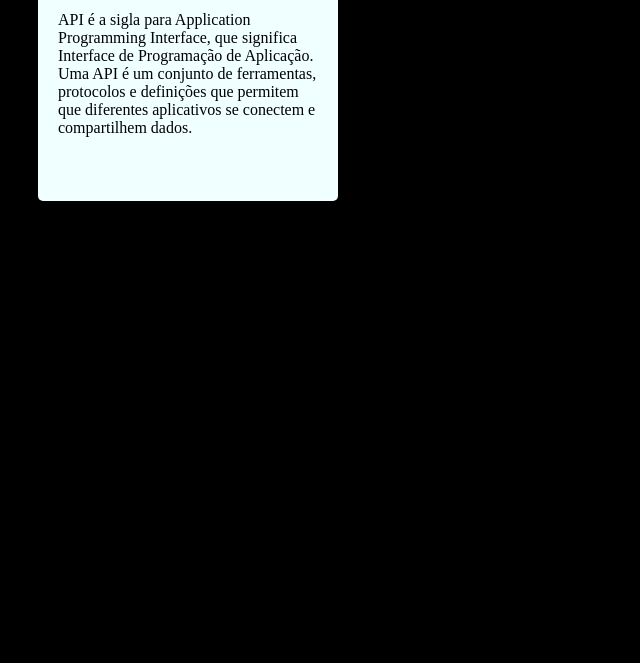
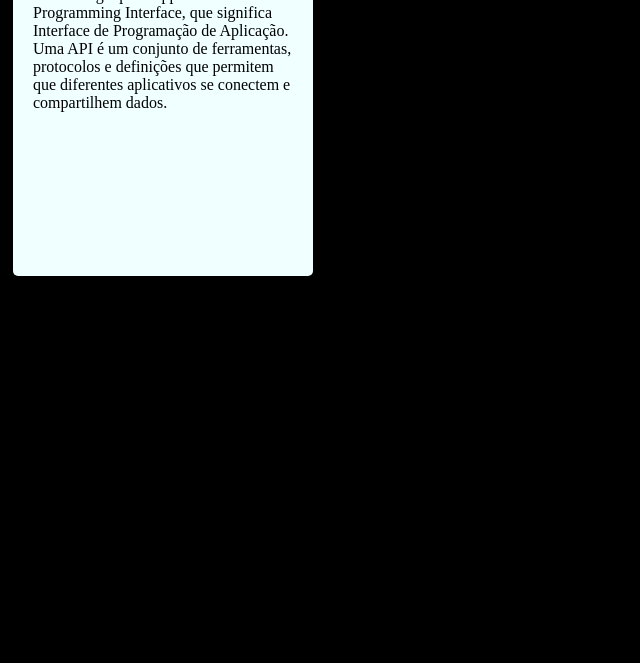
Before and after one commit to gleiMoura/07_10, a plain HTML site: page index.html in a window 1280 px wide. Shown: the part 137-800 px from the top of the page, without its empty margins (0-640 px from the left). Drawn offline with nearby package versions, Linux system fonts and the light colour scheme; no server answers.

Commit message:
💄 style: Changing style to put many cards on screen

```diff
--- a/index.css
+++ b/index.css
@@ -1,13 +1,14 @@
 body{
     background-color: black;
-    width: 90vw;
+    width: 100vw;
+    width: 100%;
 }
 
 .caixas{
     width: 100%;
     height: auto;
     max-height: 100vh;
-    padding: 30px;
+    box-sizing: border-box;
 
     display: flex;
     flex-wrap: wrap;
@@ -15,7 +16,8 @@ body{
 
 .caixa{
     width: 300px;
-    height: 300px;
+    height: 400px;
+    margin: 5px;
     padding: 20px;
     box-sizing: border-box;
 
```
